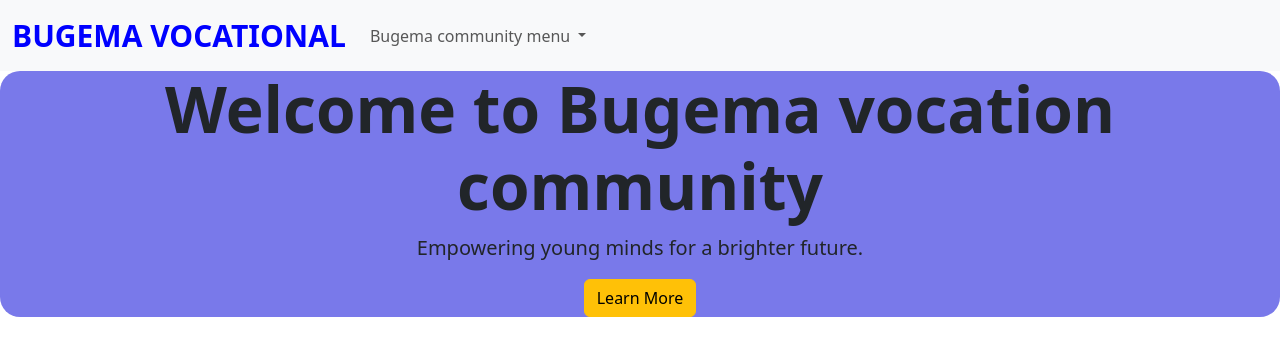
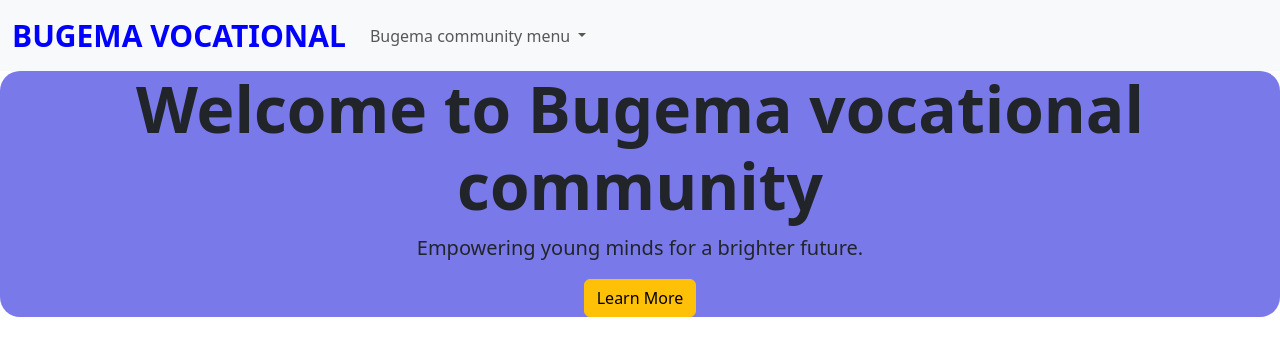
Before and after one commit to JACKIETendo/Mid-sem, a plain HTML site: page Voca.html in a window 1280 px wide. Shown: the top 343 px of the page. Drawn offline with nearby package versions, Linux system fonts and the light colour scheme.

Commit message:
Update Voca.html

```diff
--- a/Voca.html
+++ b/Voca.html
@@ -34,7 +34,7 @@
   </nav>
   <section class="hero d-flex align-items-center justify-content-center" style="background-color: rgba(64, 64, 226, 0.7); border-radius: 20px;">
     <div class="container text-center">
-      <h1 class="display-3 fw-bold animate__animated animate__fadeInDown">Welcome to Bugema vocation community</h1>
+      <h1 class="display-3 fw-bold animate__animated animate__fadeInDown">Welcome to Bugema vocational community</h1>
       <p class="lead">Empowering young minds for a brighter future.</p>
       <a href="#" class="btn btn-warning">Learn More</a>
     </div>
```
